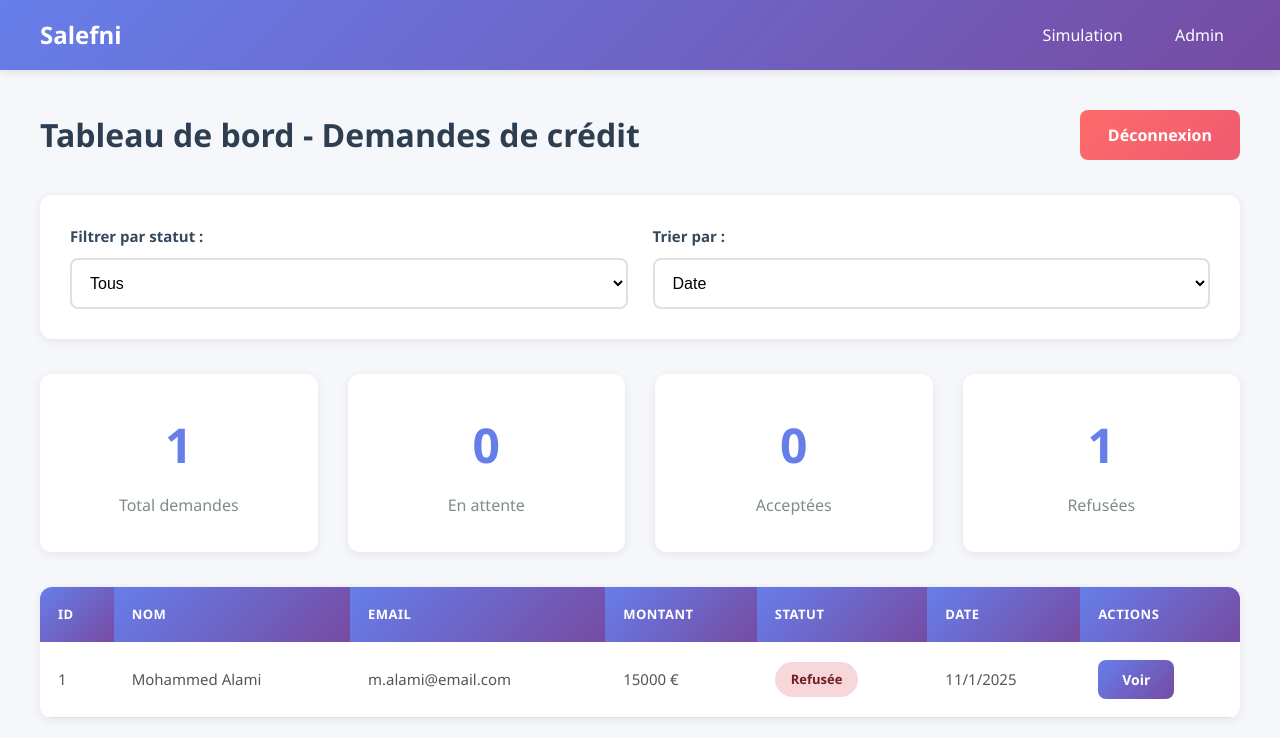
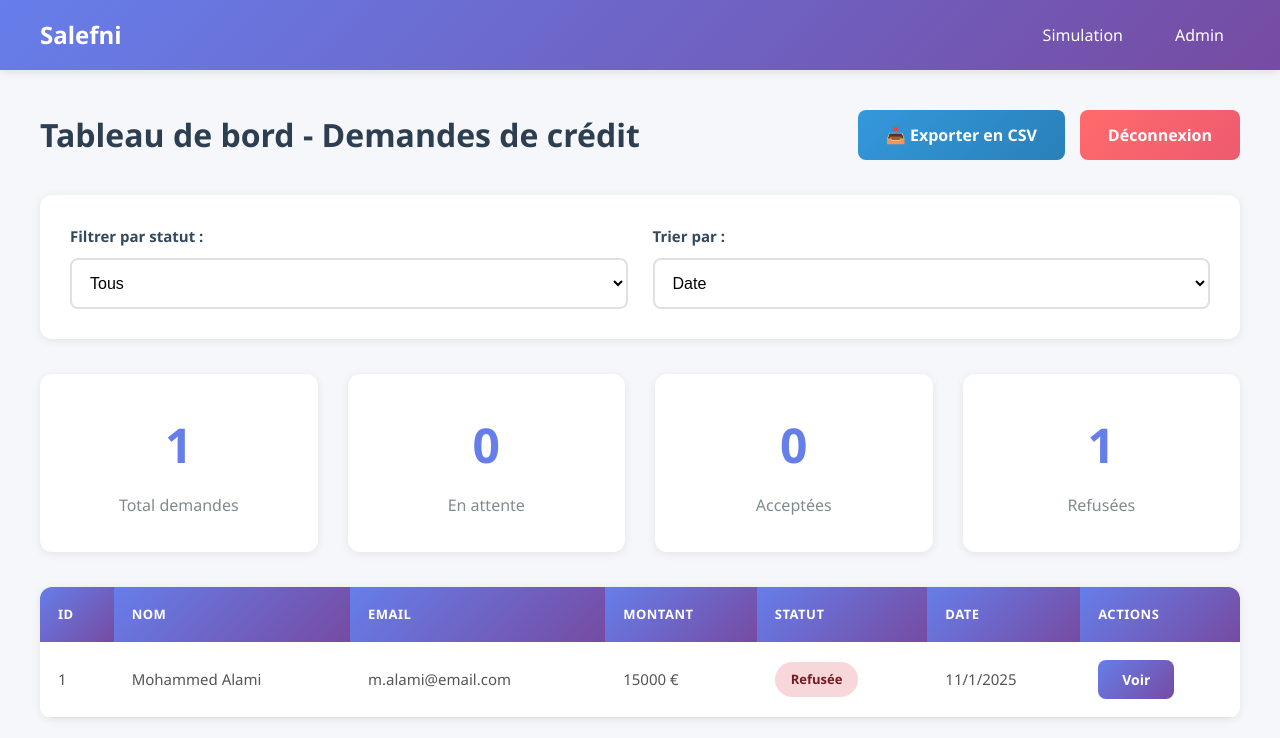
Before and after one commit to wassimyazza/Salefni, a React (Vite) app: page /admin/dashboard in a window 1280 px wide. Shown: the top 738 px of the page. Built offline with nearby package versions, Linux system fonts and the light colour scheme; data requests are answered from the project's data file; sample sign-in values are in the browser's storage.

Commit message:
feat: Add CSV export functionality for credit requests

```diff
--- a/src/App.css
+++ b/src/App.css
@@ -706,3 +706,39 @@ tr:hover {
   transform: translateY(-2px);
   box-shadow: 0 5px 15px rgba(102, 126, 234, 0.4);
 }
+.admin-header {
+  display: flex;
+  justify-content: space-between;
+  align-items: center;
+  margin-bottom: 35px;
+}
+
+.admin-header h1 {
+  margin: 0;
+  text-align: left;
+  font-size: 32px;
+}
+
+.admin-header-actions {
+  display: flex;
+  gap: 15px;
+}
+
+.btn-export {
+  background: linear-gradient(135deg, #3498db 0%, #2980b9 100%);
+  width: auto;
+  padding: 14px 28px;
+  font-size: 16px;
+}
+
+.btn-export:hover {
+  transform: translateY(-2px);
+  box-shadow: 0 5px 15px rgba(52, 152, 219, 0.4);
+}
+
+.btn-logout {
+  background: linear-gradient(135deg, #ff6b6b 0%, #ee5a6f 100%);
+  width: auto;
+  padding: 14px 28px;
+  font-size: 16px;
+}
--- a/src/pages/AdminDashboard.jsx
+++ b/src/pages/AdminDashboard.jsx
@@ -50,6 +50,38 @@ function AdminDashboard() {
     return demandesTriees
   }
 
+  function exporterCSV() {
+    const demandesAExporter = getDemandesTriees()
+
+    const headers = ['ID', 'Nom', 'Email', 'Téléphone', 'Montant', 'Statut', 'Date', 'Revenu', 'Situation Pro']
+    const lignes = demandesAExporter.map(d => [
+      d.id,
+      d.nom,
+      d.email,
+      d.telephone,
+      d.montant,
+      d.statut,
+      new Date(d.date).toLocaleDateString(),
+      d.revenu || '',
+      d.situationPro || ''
+    ])
+
+    let csvContent = headers.join(',') + '\n'
+    lignes.forEach(ligne => {
+      csvContent += ligne.join(',') + '\n'
+    })
+
+    const blob = new Blob([csvContent], { type: 'text/csv;charset=utf-8;' })
+    const link = document.createElement('a')
+    const url = URL.createObjectURL(blob)
+    link.setAttribute('href', url)
+    link.setAttribute('download', `demandes_credit_${new Date().toISOString().split('T')[0]}.csv`)
+    link.style.display = 'none'
+    document.body.appendChild(link)
+    link.click()
+    document.body.removeChild(link)
+  }
+
   function getStatutBadge(statut) {
     const badges = {
       'en_attente': 'badge-attente',
@@ -76,7 +108,10 @@ function AdminDashboard() {
     <div className="admin-container">
       <div className="admin-header">
         <h1>Tableau de bord - Demandes de crédit</h1>
-        <button onClick={handleLogout} className="btn-logout">Déconnexion</button>
+        <div className="admin-header-actions">
+          <button onClick={exporterCSV} className="btn-export">📥 Exporter en CSV</button>
+          <button onClick={handleLogout} className="btn-logout">Déconnexion</button>
+        </div>
       </div>
 
       <div className="admin-filters">
```
